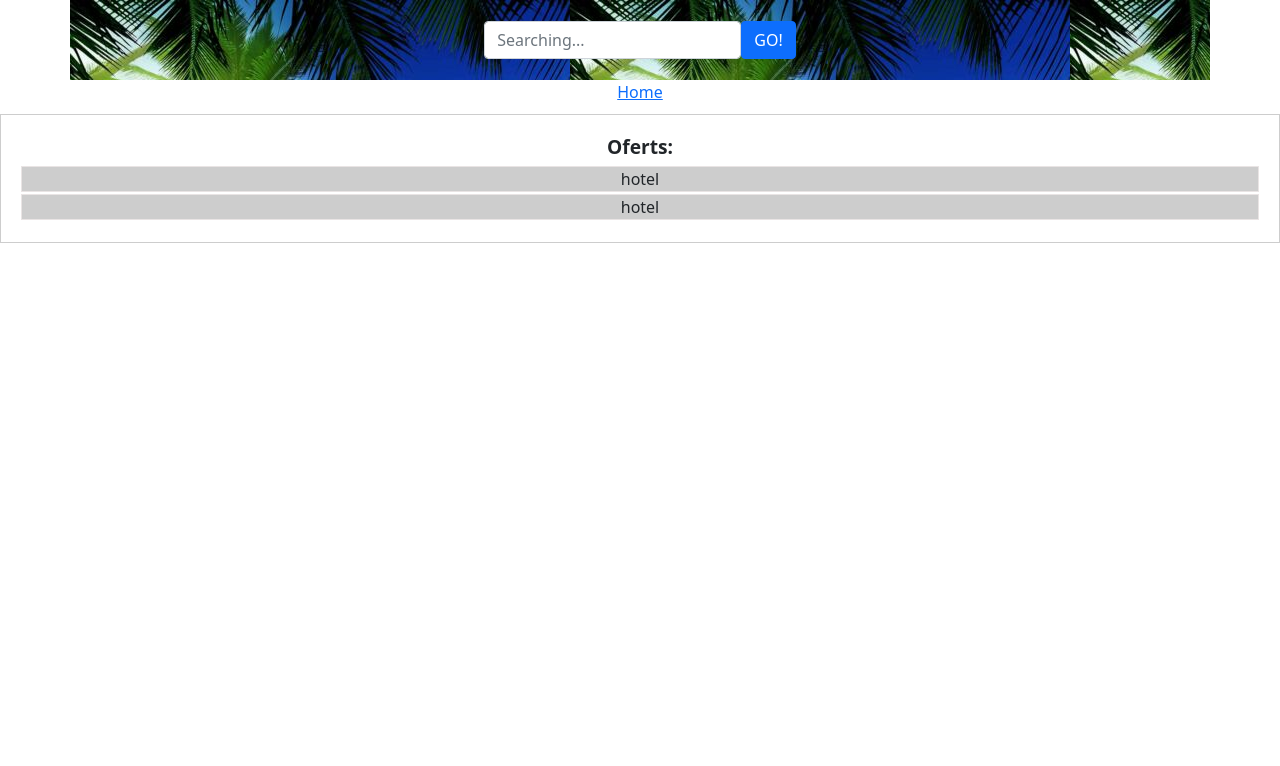
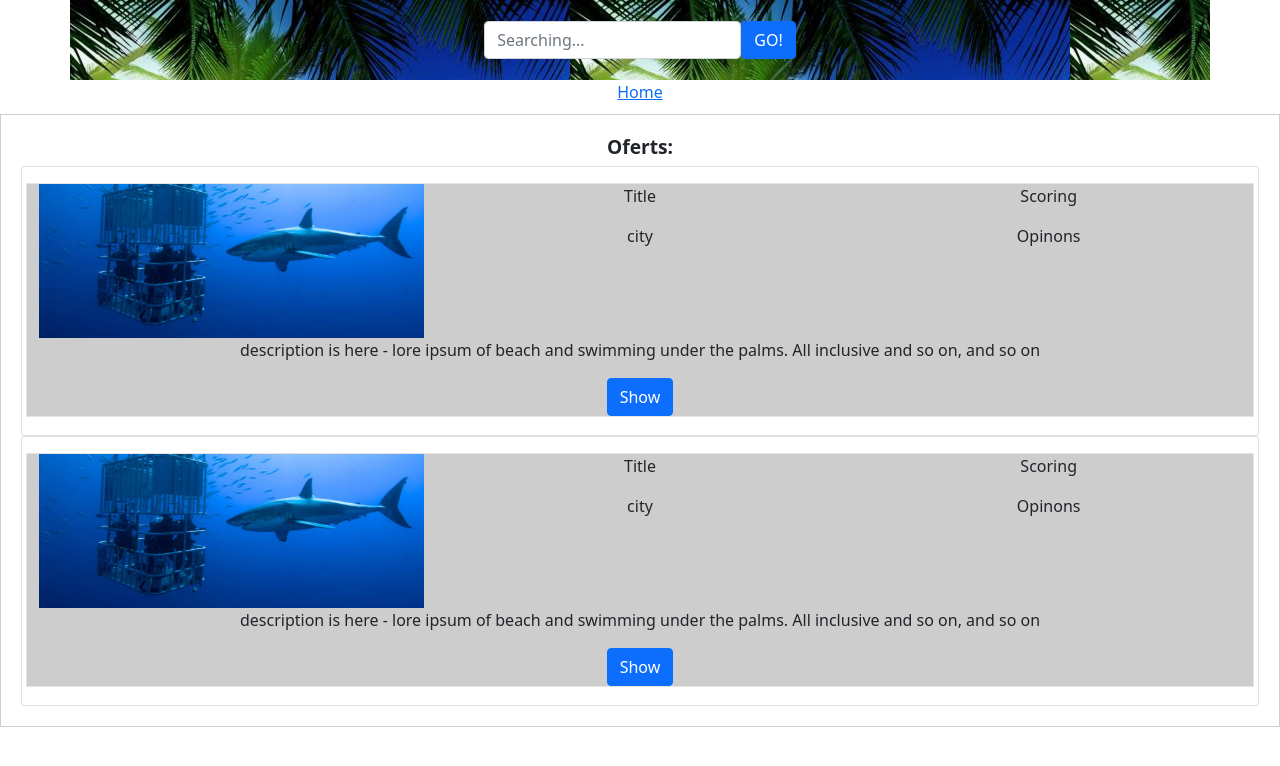
Before and after one commit to maciejmar/accommodation, a React (Create React App) app: page / in a window 1280 px wide. Shown: the top 766 px of the page. Built offline with nearby package versions, Linux system fonts and the light colour scheme.

Commit message:
adding structure of site

```diff
--- a/src/components/Hotels/Hotel/Hotel.js
+++ b/src/components/Hotels/Hotel/Hotel.js
@@ -1,11 +1,41 @@
 import React from 'react';
+import img from '../../../assets/img/hotel.jpg'
 import styles from './Hotel.module.css';
 
 function Hotel () {
     return (
-        <div className={styles.hotel}>
-            hotel
+        <div className="card">
+            <div className="card-body">
+
+                    <div className={`row ${styles.hotel}`}>
+                        <div className="col-4" >
+                        <img src={img}
+                            alt =''
+                            className='img-fluid img thumbnail'/>
+                        </div>
+
+                        <div className='col-8'>
+                            <div className='row'>
+                                <div className="col">
+                                    <p>Title</p>
+                                    <p>city</p>
+                                </div>
+                                <div className="col">
+                                    <p>Scoring</p>
+                                    <p>Opinons</p>
+                                </div>
+                            </div>
+                        </div>
+
+                        <div className="col-12">
+                            <p>description is here - lore ipsum of beach and swimming under the palms. All inclusive and so on, and so on</p>
+                            <a href="#" className="btn btn-primary"> Show </a>
+                        </div>
+
+                    </div>
+            </div>
         </div>
+
     )
 }
 export default Hotel;
```
Also changed, not shown: src/assets/img/beach.jpg (added).
